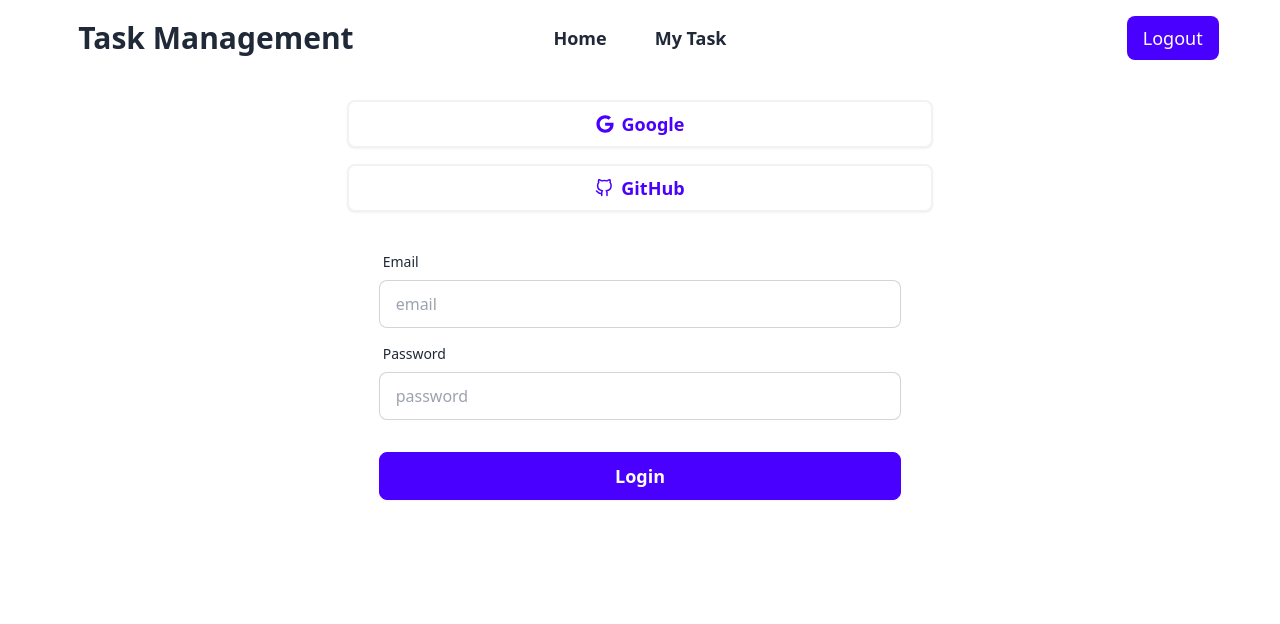
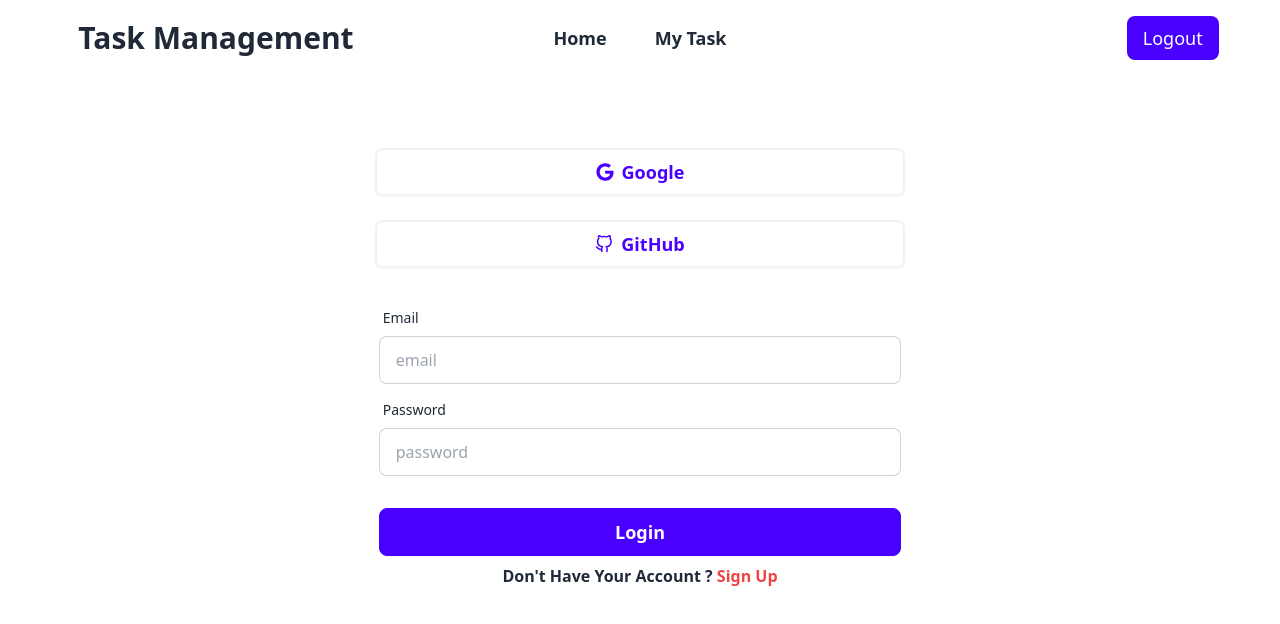
Before and after one commit to shahidulshohid/task-management-project-client, a React (Vite) app: page /login in a window 1280 px wide. Shown: the top 624 px of the page. Built offline with nearby package versions, Linux system fonts and the light colour scheme; no server answers.

Commit message:
login page implement is done

```diff
--- a/src/pages/LoginPage/LoginPage.jsx
+++ b/src/pages/LoginPage/LoginPage.jsx
@@ -1,15 +1,21 @@
 import { FaGoogle } from "react-icons/fa6";
 import { FiGithub } from "react-icons/fi";
 import useAuth from "../../hooks/useAuth";
+import { Link, useNavigate } from "react-router-dom";
 const LoginPage = () => {
+  const navigate = useNavigate();
   const { signInWithGoogle } = useAuth();
+  const handleGoogleLogin = () => {
+    signInWithGoogle();
+    navigate("/");
+  };
   return (
-    <div className="md:w-4/5 lg:w-1/2 mx-auto">
+    <div className="md:w-4/5 lg:w-1/2 mx-auto my-12">
       <div className="card w-full  shrink-0">
-        <div className="space-y-4">
+        <div className="lg:px-7 md:px-8 px-10">
           <div className="form-control mt-6">
             <button
-              onClick={signInWithGoogle}
+              onClick={handleGoogleLogin}
               className="btn text-lg text-primary bg-white border-2 hover:btn-primary hover:text-white"
             >
               <FaGoogle /> Google
@@ -49,6 +55,12 @@ const LoginPage = () => {
               Login
             </button>
           </div>
+          <p className="text-center font-semibold">
+            Don't Have Your Account ?{" "}
+            <Link className="text-red-500" to="/signUp">
+              Sign Up
+            </Link>
+          </p>
         </form>
       </div>
     </div>
--- /dev/null
+++ b/src/routers/PrivateRoute.jsx
@@ -0,0 +1,18 @@
+import { Navigate, useLocation } from "react-router-dom";
+import useAuth from "../hooks/useAuth";
+
+
+const PrivateRoute = ({children}) => {
+    const location = useLocation()
+    const {user, loading} = useAuth()
+    if(loading){
+        return <h1>Loading..............</h1>
+    }
+
+    if(user){
+        return children
+    }
+    return <Navigate state={{from:location.pathname}} to="/login"></Navigate>
+};
+
+export default PrivateRoute;
--- a/src/routers/Router.jsx
+++ b/src/routers/Router.jsx
@@ -5,6 +5,7 @@ import MyTask from "../pages/MyTask/MyTask";
 import CreateProject from "../pages/CreateProject/CreateProject";
 import CreateProjectTwo from "../pages/CreateProject/CreateProjectTwo";
 import LoginPage from "../pages/LoginPage/LoginPage";
+import PrivateRoute from "./PrivateRoute";
 
 const router = createBrowserRouter([
     {
@@ -13,7 +14,7 @@ const router = createBrowserRouter([
         children: [
             {
                 path:'/',
-                element:<HomePage></HomePage>
+                element:<PrivateRoute><HomePage></HomePage></PrivateRoute>
             },
             {
                 path:'/myTask',
@@ -28,7 +29,7 @@ const router = createBrowserRouter([
                 element:<CreateProjectTwo></CreateProjectTwo>
             },
             {
-                path:'login',
+                path:'/login',
                 element:<LoginPage></LoginPage>
             }
         ]
```
